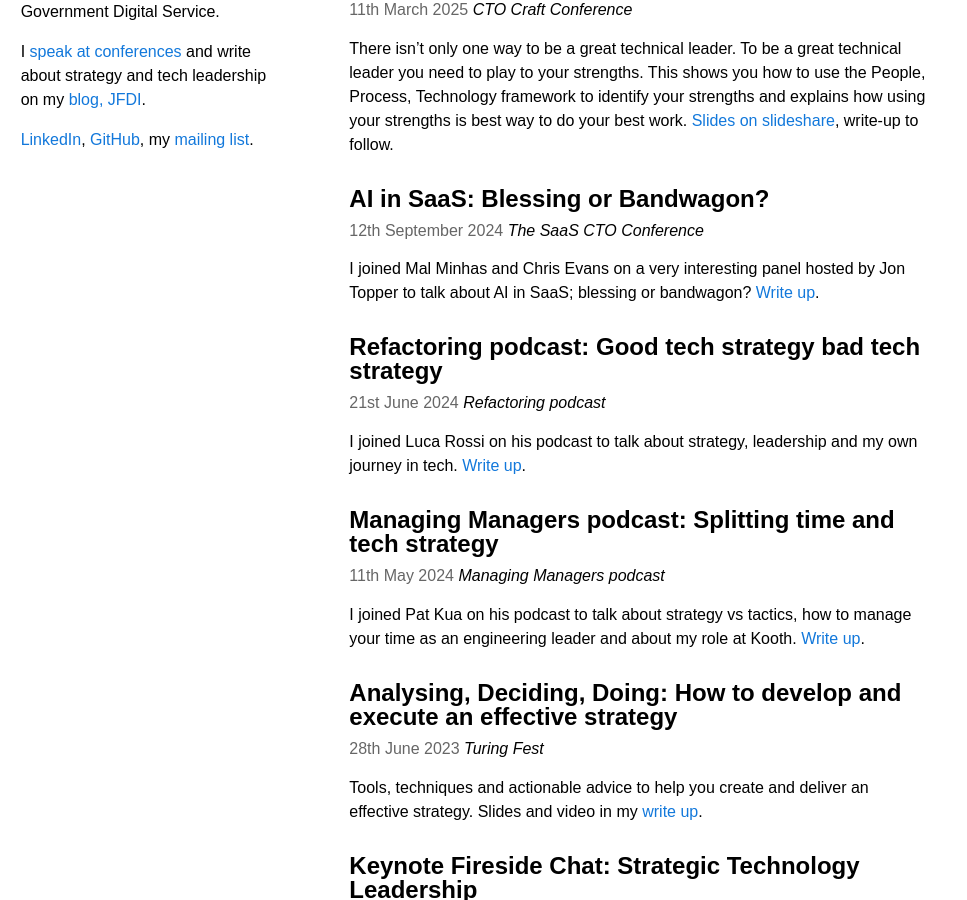
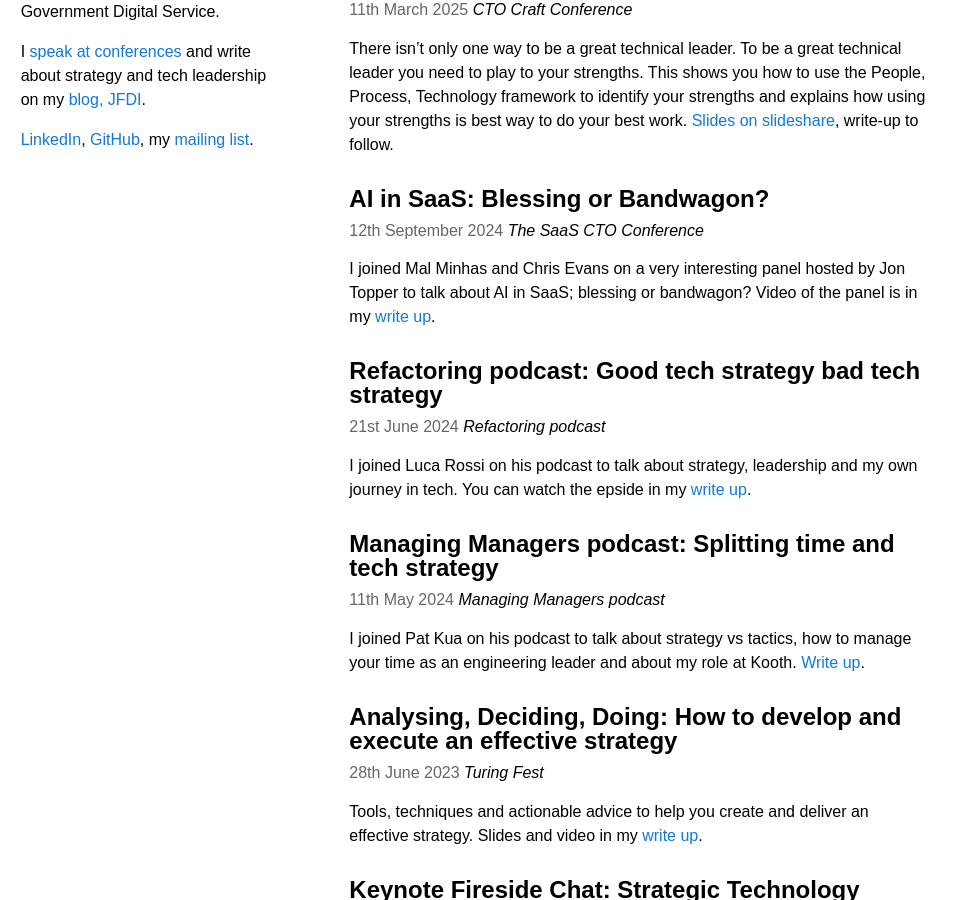
Before and after one commit to annashipman/annashipman.github.io, a Jekyll site: the page built from speaking.html, in a window 1280 px wide and 900 px high, scrolled down 330 px. Shown: the whole window, without its empty margins (0-967 px from the left). Built offline with Jekyll 4.4.1, drawn with Linux system fonts in a browser that asks for light colours; some of the changed text lies outside the part shown.

Commit message:
Update speaking page with some video links§

```diff
--- a/speaking.html
+++ b/speaking.html
@@ -7,12 +7,12 @@
 <h2><a href="https://conference.ctocraft.com/london-2025/agenda-preview/#day2">People, Process, Technology, Business</a></h2>
 <date>11th March 2025</date> <span class="conference-name">CTO Craft Conference</span/jfdi/saas-cto-panel.html>
 <p>There isn’t only one way to be a great technical leader. To be a great technical leader you need to play to your strengths. This shows you how to use the People, Process, Technology framework to identify your strengths and explains how using your strengths is best way to do your best work. <a href="https://www.slideshare.net/slideshow/people-process-technology-business/276551320">Slides on slideshare</a>, write-up to follow.</p>
-<h2><a href="/jfdi/ai-blessing-bandwagon.html">AI in SaaS: Blessing or Bandwagon?</a></h2>
+<h2><a href="/jfdi/saas-cto-panel.html">AI in SaaS: Blessing or Bandwagon?</a></h2>
 <date>12th September 2024</date> <span class="conference-name">The SaaS CTO Conference</span>
-<p>I joined Mal Minhas and Chris Evans on a very interesting panel hosted by Jon Topper to talk about AI in SaaS; blessing or bandwagon? <a href="/jfdi/saas-cto-panel.html">Write up</a>.</p>
+<p>I joined Mal Minhas and Chris Evans on a very interesting panel hosted by Jon Topper to talk about AI in SaaS; blessing or bandwagon? Video of the panel is in my <a href="/jfdi/saas-cto-panel.html">write up</a>.</p>
 <h2><a href="/jfdi/refactoring-podcast.html">Refactoring podcast: Good tech strategy bad tech strategy</a></h2>
 <date>21st June 2024</date> <span class="conference-name">Refactoring podcast</span>
-<p>I joined Luca Rossi on his podcast to talk about strategy, leadership and my own journey in tech. <a href="/jfdi/refactoring-podcast.html">Write up</a>.</p>
+<p>I joined Luca Rossi on his podcast to talk about strategy, leadership and my own journey in tech. You can watch the epside in my <a href="/jfdi/refactoring-podcast.html">write up</a>.</p>
 <h2><a href="/jfdi/managing-managers-podcast.html">Managing Managers podcast: Splitting time and tech strategy</a></h2>
 <date>11th May 2024</date> <span class="conference-name">Managing Managers podcast</span>
 <p>I joined Pat Kua on his podcast to talk about strategy vs tactics, how to manage your time as an engineering leader and about my role at Kooth. <a href="/jfdi/managing-managers-podcast.html">Write up</a>.</p>
```
Also changed, not shown: other parts of speaking.html (+2 -4 lines).
